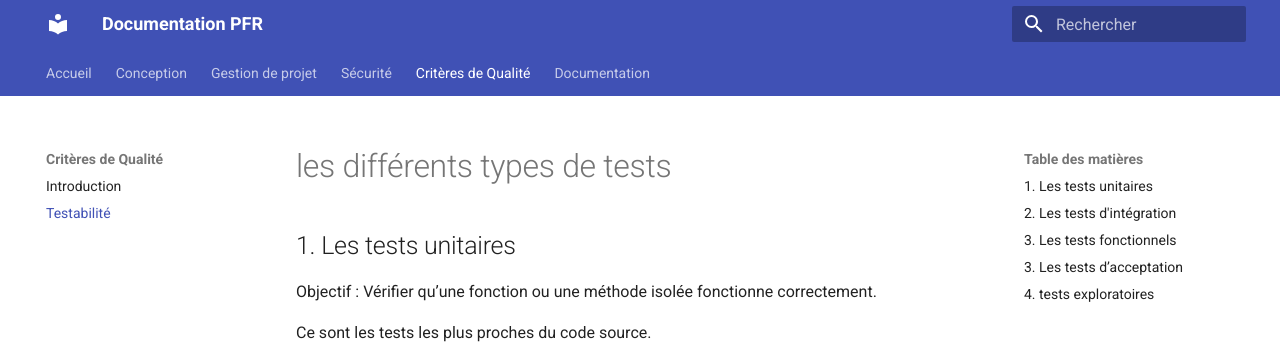
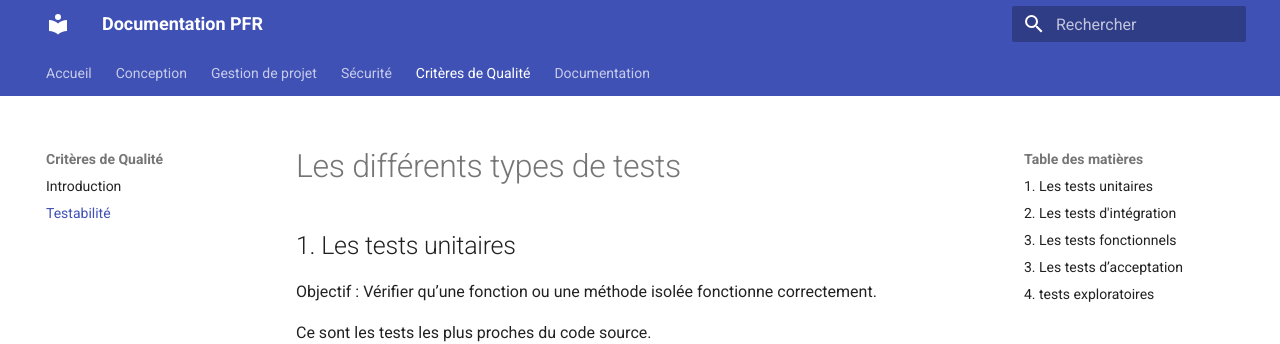
Before and after one commit to agnesNeedemand/projet-fil-rouge, an MkDocs documentation site: the page built from docs/qualite/tests.md, in a window 1280 px wide and 900 px high. Shown: the top 344 px of the window. Built offline with MkDocs 1.6.1 and Material for MkDocs 9.7.7, drawn with Linux system fonts in a browser that asks for light colours.

Commit message:
update majuscule

```diff
--- a/docs/qualite/tests.md
+++ b/docs/qualite/tests.md
@@ -1,4 +1,4 @@
-# les différents types de tests
+# Les différents types de tests
 
 ## 1. Les tests unitaires
 
--- a/mkdocs.yml
+++ b/mkdocs.yml
@@ -25,7 +25,7 @@ nav:
     - Checklist: securite/index.md
     - Danger des dépendances: securite/dependances.md
   - Critères de Qualité:
-    - Introduction: qualite/criteres.md
+    - Introduction: qualite/index.md
     - Testabilité: qualite/tests.md
   - Documentation:
     - Introduction: documentation/index.md
```
Also changed, not shown: docs/qualite/index.md (renamed from docs/qualite/criteres.md).
